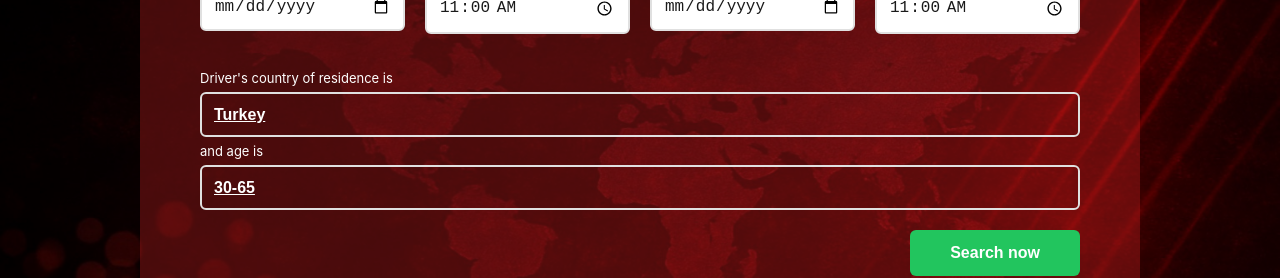
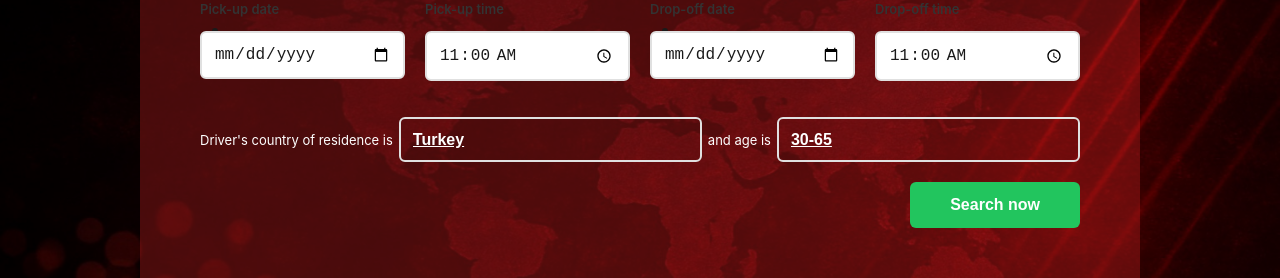
Before and after one commit to CemilEmreAras/xdrive-fe, a React (Vite) app: page / in a window 1280 px wide. Shown: the part 432-710 px from the top of the page. Built offline with nearby package versions, Linux system fonts and the light colour scheme; no server answers.

Commit message:
feat: driver-details içindekiler tek satırda olacak şekilde ayarlandı

```diff
--- a/src/pages/Home.css
+++ b/src/pages/Home.css
@@ -367,12 +367,14 @@
 
 .driver-details {
   display: flex;
+  flex-direction: row;
   align-items: center;
-  flex-wrap: wrap;
+  flex-wrap: nowrap;
   gap: 6px;
   font-size: 13px;
   color: white;
   margin-bottom: 16px;
+  white-space: nowrap;
 }
 
 .driver-select {
```
